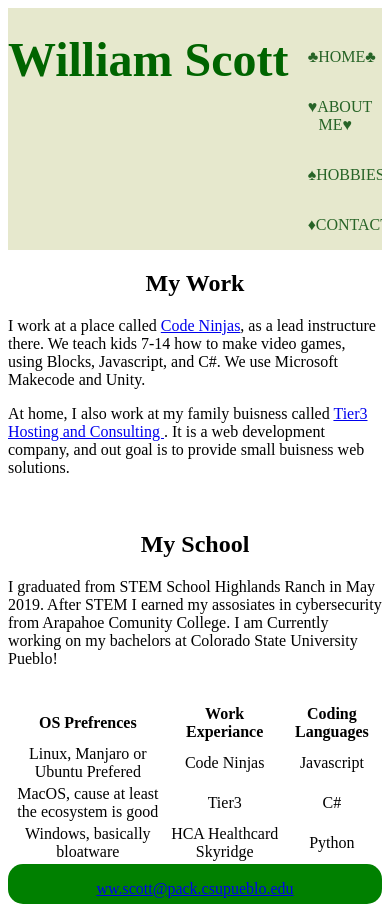
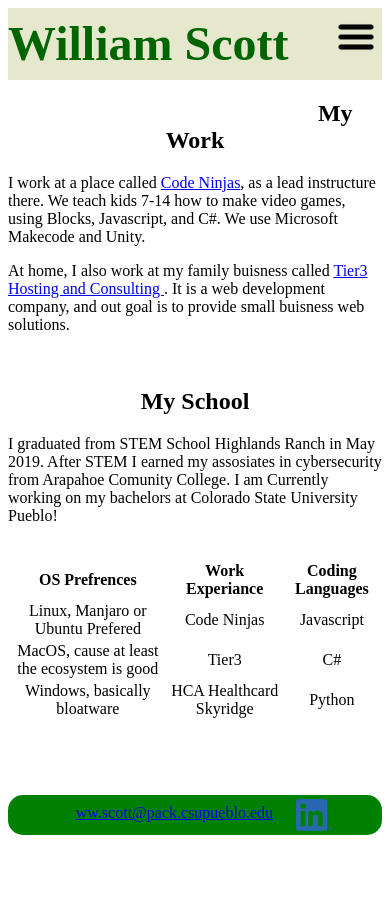
Before and after one commit to Scottww00/CIS311, a plain HTML site: page abtme.html in a window 390 px wide. After the commit the page ends 844 px from the top, so only its background shows below. Drawn offline with Linux system fonts and the light colour scheme.

Commit message:
Hamburgermenu

```diff
--- a/abtme.html
+++ b/abtme.html
@@ -25,7 +25,9 @@
 
                     <nav>
                         <h1 id="top" class="mobileOnly">William Scott</h1>
-                        <ul>
+
+                        <button onclick="hamburger()" class="mobileOnly"><img id="hamburger" src="imgs/Hamburger_icon.png"></button>
+                        <ul id="menu">
                             <li><a href="index.html">&clubs;HOME&clubs;</a></li>
                             <li><a href="abtme.html">&hearts;ABOUT ME&hearts;</a></li>
                             <li><a href="hobbies.html">&spades;HOBBIES&spades;</a></li>
@@ -82,7 +84,8 @@
         </div>
         <!-- Footer         -->
         <footer>
-            <p><a href="mailto:ww.scott@pack.csupueblo.edu">ww.scott@pack.csupueblo.edu</a></p>
+            <a href="mailto:ww.scott@pack.csupueblo.edu" class="socials">ww.scott@pack.csupueblo.edu</a>
+            <a href="https://www.linkedin.com/in/walter-w-scott/"><img class="socials" src="imgs/Lin.png"></a>
         </footer>
         <!-- End Footer     -->
     </div>
```
Also changed, not shown: cats.html (+5 -2 lines), contact.html (+5 -2 lines), hobbies.html (+5 -2 lines), template.html (+4 -3 lines).
